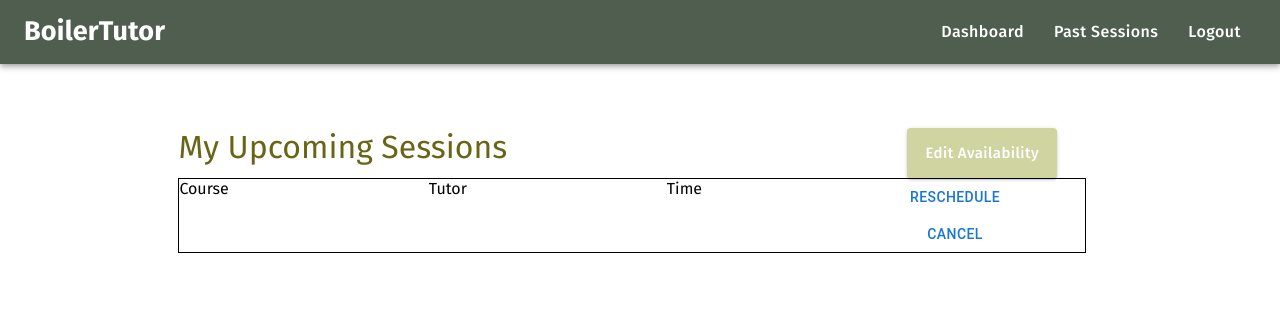
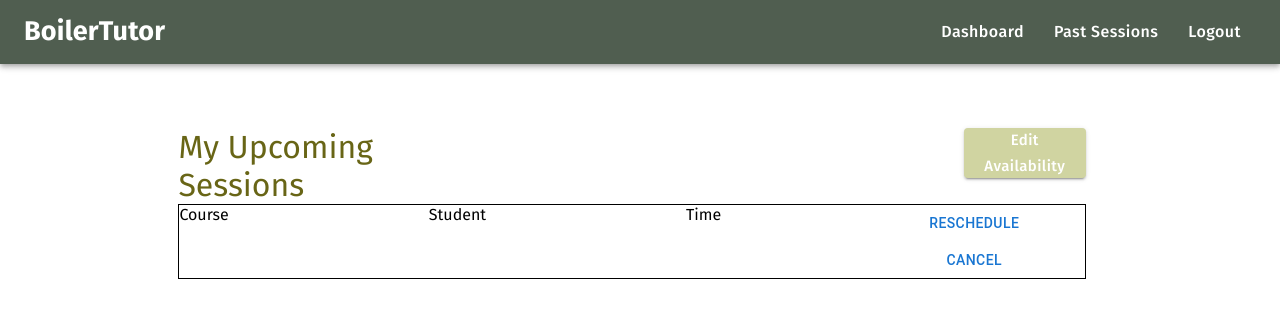
Before and after one commit to QAGCodes/BoilerTutor, a React (Create React App) app in the folder client/: page /homeTutor in a window 1280 px wide. Shown: the top 318 px of the page. Built offline with nearby package versions, Linux system fonts and the light colour scheme.

Commit message:
tutor dashboard minor fixes

```diff
--- a/client/src/pages/tutor/homeTutor.js
+++ b/client/src/pages/tutor/homeTutor.js
@@ -18,7 +18,7 @@ function HomeTutor() {
     <Container maxWidth="xl" disableGutters="true">
       {/* Continer Grid Stack */}
       <Grid container direction="row" spacing={2} marginTop="5%">
-        <Stack marginX="15%" width="100%" direction="row" spacing={50}>
+        <Stack marginX="15%" width="100%" direction="row" spacing={67}>
           <h1
             style={{
               textAlign: "left",
@@ -47,7 +47,7 @@ function HomeTutor() {
 
         <Stack marginX="15%" width="100%" direction="row" spacing={25} sx={{ border: 1 }}>
           <h4>Course</h4>
-          <h4>Tutor</h4>
+          <h4>Student</h4>
           <h4> Time</h4>
 
           { /* TODO: turn this into a component and dynamically add based on student/tutor sessions */ }
```
